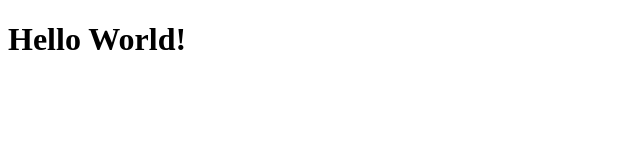
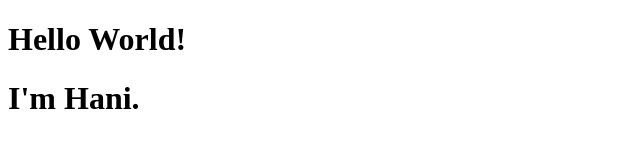
Before and after one commit to JWsHani/Enha, a plain HTML site: page index.html in a window 1280 px wide. Shown: the whole page, without its empty margins (0-640 px from the left). Drawn offline with Linux system fonts and the light colour scheme.

Commit message:
minor change

```diff
--- a/index.html
+++ b/index.html
@@ -7,5 +7,6 @@
 </head>
 <body>
     <h1>Hello World!</h1>
+    <h1>I'm Hani.</h1>
 </body>
 </html>
```
